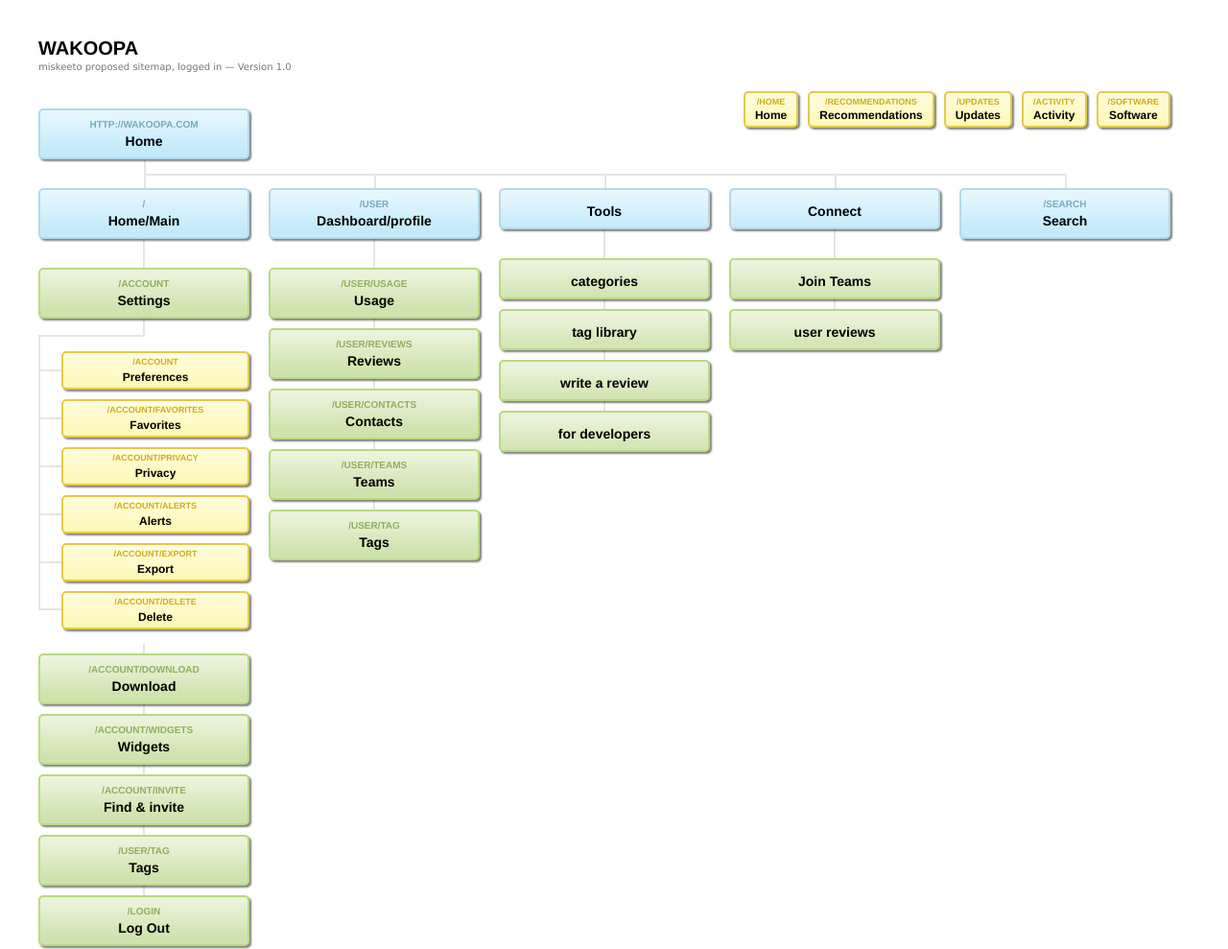
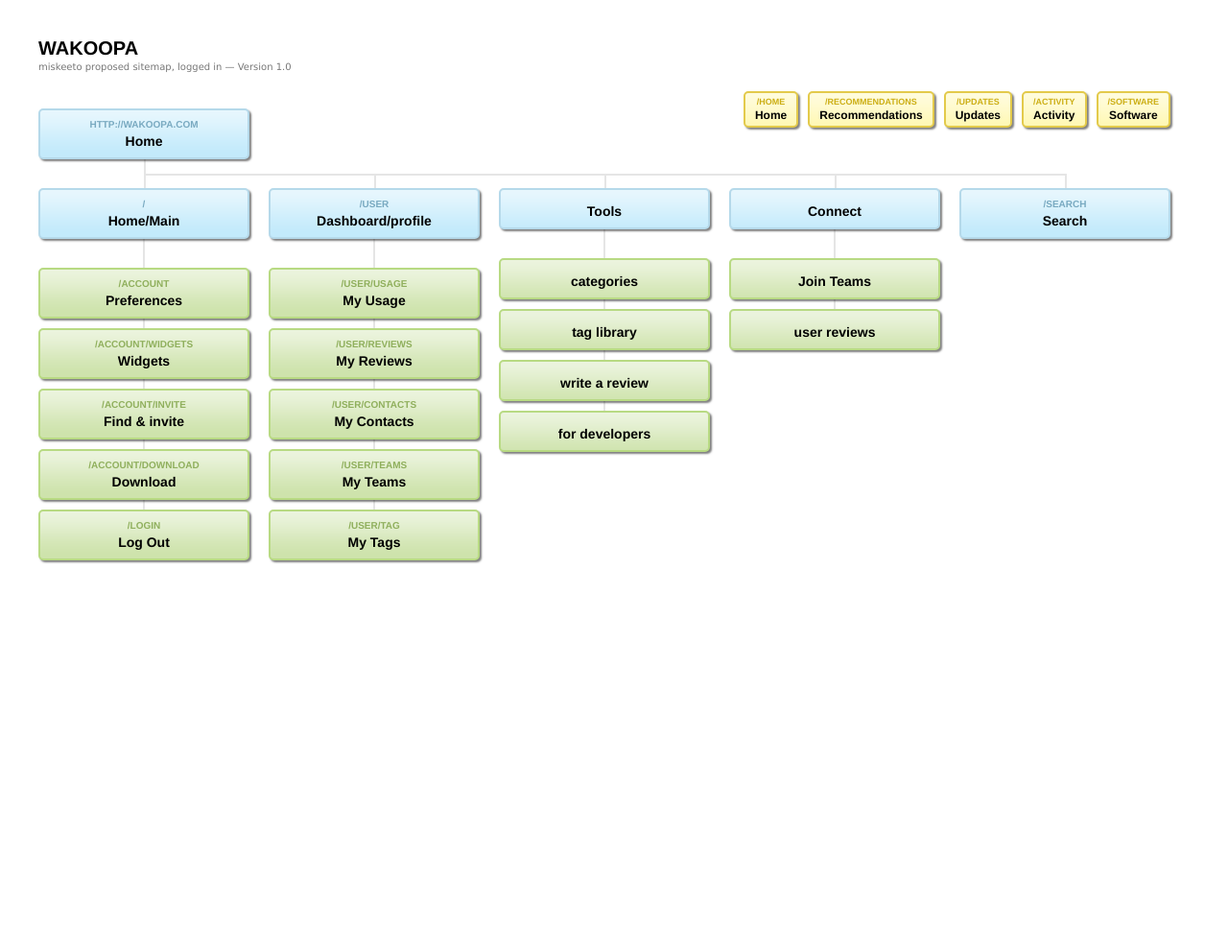
Before and after one commit to Kilian/Graduation, a plain HTML site: page sitemap/miskeeto.html in a window 1280 px wide. Shown: the whole page at 96% size. After the commit the page ends 800 px from the top, so only its background shows below. Drawn offline with Linux system fonts and the light colour scheme.

```diff
--- a/sitemap/miskeeto.html
+++ b/sitemap/miskeeto.html
@@ -28,31 +28,20 @@
       <li id="home"><a href="http://wakoopa.com">Home</a></li>
       <li><a href="/">Home/Main</a>
         <ul>
-          <li><a href="/account">Settings</a>
-            <ul>
-              <li><a href="/account">Preferences</a></li>
-
-              <li><a href="/account/favorites">Favorites</a></li>
-              <li><a href="/account/privacy">Privacy</a></li>
-              <li><a href="/account/alerts">Alerts</a></li>
-              <li><a href="/account/export">Export</a></li>
-              <li><a href="/account/delete">Delete</a></li>
-            </ul>
-          </li>
-          <li><a href="/account/download">Download</a></li>
+          <li><a href="/account">Preferences</a></li>
           <li><a href="/account/widgets">Widgets</a></li>
           <li><a href="/account/invite">Find & invite</a></li>
-          <li><a href="/user/tag">Tags</a></li>
+          <li><a href="/account/download">Download</a></li>
           <li><a href="/login">Log Out</a></li>
         </ul>
       </li>
       <li><a href="/user">Dashboard/profile</a>
         <ul>
-          <li><a href="/user/usage">Usage</a></li>
-          <li><a href="/user/reviews">Reviews</a></li>
-          <li><a href="/user/contacts">Contacts</a>
-          <li><a href="/user/teams">Teams</a></li>
-          <li><a href="/user/tag">Tags</a></li>
+          <li><a href="/user/usage">My Usage</a></li>
+          <li><a href="/user/reviews">My Reviews</a></li>
+          <li><a href="/user/contacts">My Contacts</a>
+          <li><a href="/user/teams">My Teams</a></li>
+          <li><a href="/user/tag">My Tags</a></li>
         </ul>
       </li>
       <li><a href="">Tools</a>
```
Also changed, not shown: images/currentnav.png (added), images/miskeetonav.png (added), 6 other files.
